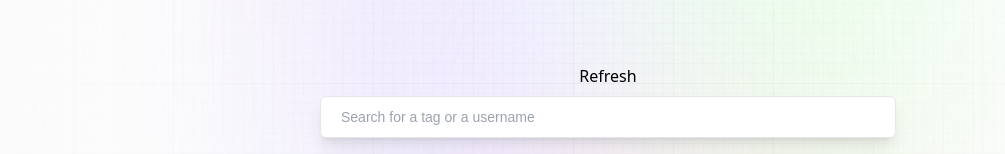
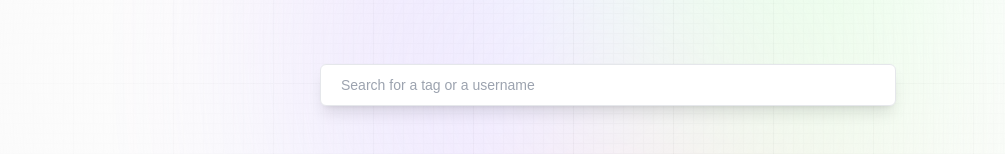
Before and after one commit to harshit081/project-vicharvault, a Next.js app: page / in a window 1280 px wide. Shown: the part 322-476 px from the top of the page, without its empty margins (32-1037 px from the left). Built offline with nearby package versions, Linux system fonts and the light colour scheme; no server answers; the database is empty.

Commit message:
undo refresh

```diff
--- a/components/Feed.jsx
+++ b/components/Feed.jsx
@@ -92,7 +92,7 @@ const Feed = () => {
 
   return (
     <section className='feed'>
-      <button onClick={fetchPosts}>Refresh</button>
+      {/* <button onClick={fetchPosts}>Refresh</button> */}
       <form className='relative w-full flex-center'>
         <input
           type='text'
```
